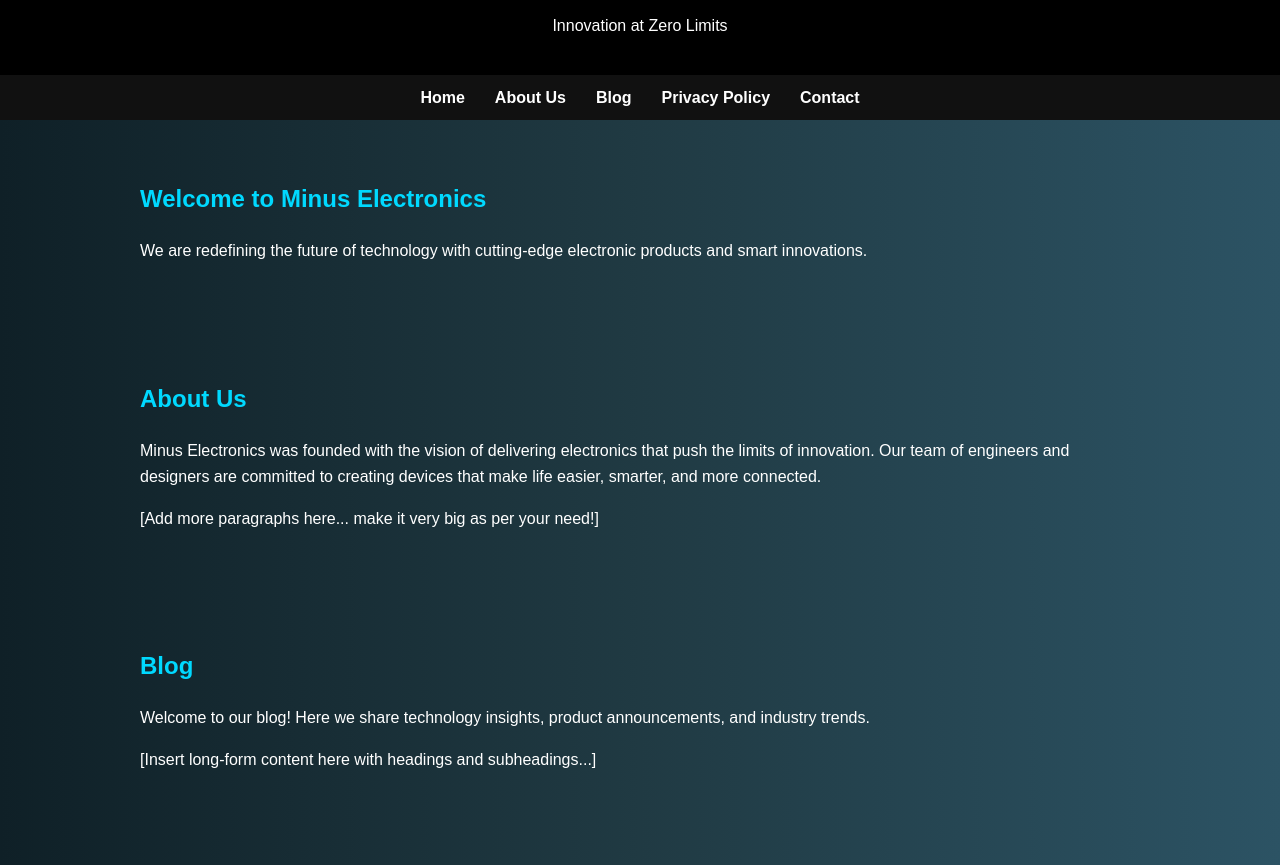
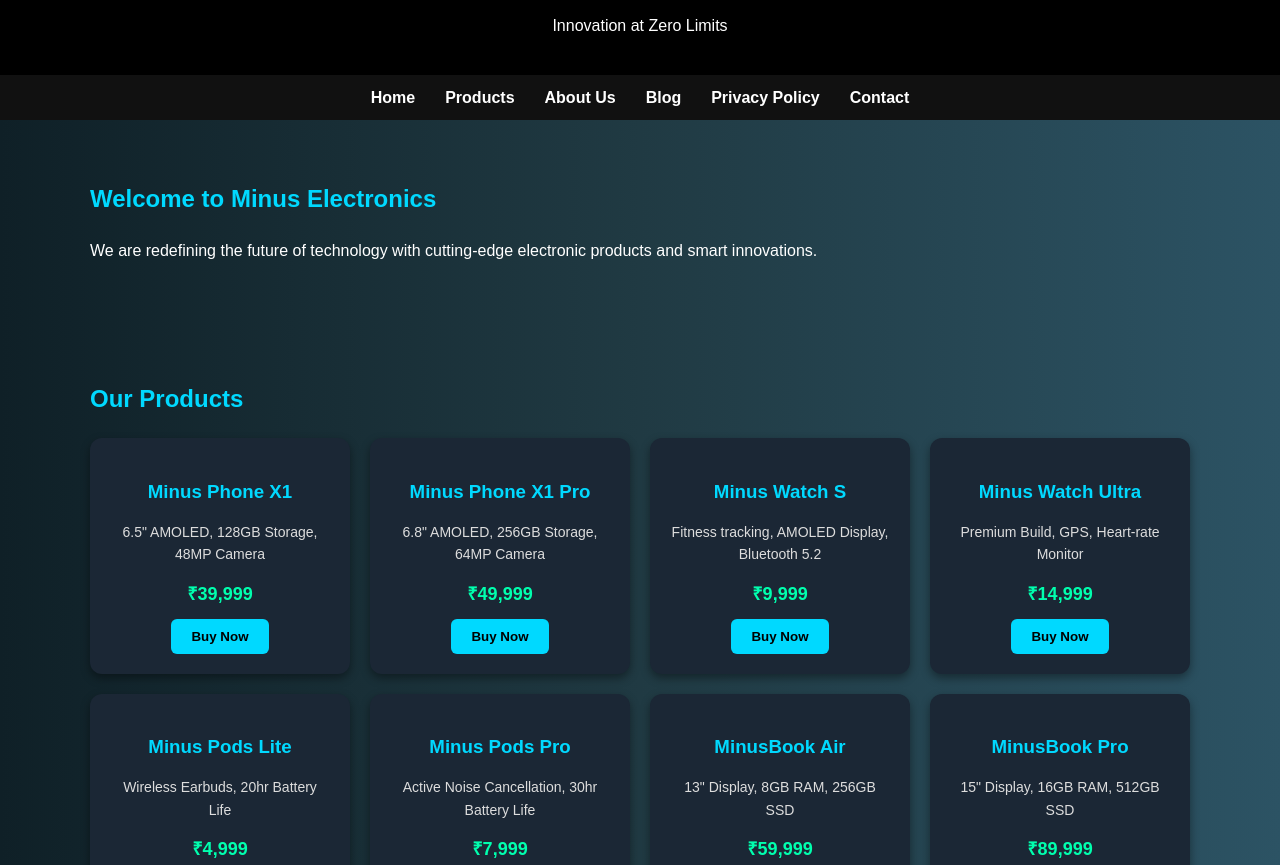
Before and after one commit to tanishmohansundar-byte/Interlinse-Electronics, a plain HTML site: page index.html in a window 1280 px wide. Shown: the part 87-952 px from the top of the page. Drawn offline with Linux system fonts and the light colour scheme.

Commit message:
Update index.html

```diff
--- a/index.html
+++ b/index.html
@@ -39,12 +39,50 @@
     }
     section {
       padding: 40px;
-      max-width: 1000px;
+      max-width: 1100px;
       margin: auto;
     }
     h2 {
       color: #00d9ff;
       margin-bottom: 20px;
+    }
+    .product-grid {
+      display: grid;
+      grid-template-columns: repeat(auto-fit, minmax(220px, 1fr));
+      gap: 20px;
+    }
+    .product-card {
+      background: #1b2735;
+      padding: 20px;
+      border-radius: 12px;
+      text-align: center;
+      box-shadow: 0px 4px 10px rgba(0,0,0,0.4);
+    }
+    .product-card h3 {
+      color: #00d9ff;
+      margin-bottom: 10px;
+    }
+    .product-card p {
+      font-size: 14px;
+      color: #ddd;
+    }
+    .price {
+      font-size: 18px;
+      font-weight: bold;
+      color: #00ffae;
+      margin: 10px 0;
+    }
+    .buy-btn {
+      background: #00d9ff;
+      border: none;
+      padding: 10px 20px;
+      border-radius: 6px;
+      cursor: pointer;
+      font-weight: bold;
+      transition: 0.3s;
+    }
+    .buy-btn:hover {
+      background: #00aacc;
     }
     footer {
       background: #111;
@@ -63,6 +101,7 @@
 
   <nav>
     <a href="#home">Home</a>
+    <a href="#products">Products</a>
     <a href="#about">About Us</a>
     <a href="#blog">Blog</a>
     <a href="#privacy">Privacy Policy</a>
@@ -74,38 +113,77 @@
     <p>We are redefining the future of technology with cutting-edge electronic products and smart innovations.</p>
   </section>
 
+  <section id="products">
+    <h2>Our Products</h2>
+    <div class="product-grid">
+      <!-- Phones -->
+      <div class="product-card">
+        <h3>Minus Phone X1</h3>
+        <p>6.5" AMOLED, 128GB Storage, 48MP Camera</p>
+        <div class="price">₹39,999</div>
+        <button class="buy-btn">Buy Now</button>
+      </div>
+      <div class="product-card">
+        <h3>Minus Phone X1 Pro</h3>
+        <p>6.8" AMOLED, 256GB Storage, 64MP Camera</p>
+        <div class="price">₹49,999</div>
+        <button class="buy-btn">Buy Now</button>
+      </div>
+      <!-- Smartwatches -->
+      <div class="product-card">
+        <h3>Minus Watch S</h3>
+        <p>Fitness tracking, AMOLED Display, Bluetooth 5.2</p>
+        <div class="price">₹9,999</div>
+        <button class="buy-btn">Buy Now</button>
+      </div>
+      <div class="product-card">
+        <h3>Minus Watch Ultra</h3>
+        <p>Premium Build, GPS, Heart-rate Monitor</p>
+        <div class="price">₹14,999</div>
+        <button class="buy-btn">Buy Now</button>
+      </div>
+      <!-- AirPods -->
+      <div class="product-card">
+        <h3>Minus Pods Lite</h3>
+        <p>Wireless Earbuds, 20hr Battery Life</p>
+        <div class="price">₹4,999</div>
+        <button class="buy-btn">Buy Now</button>
+      </div>
+      <div class="product-card">
+        <h3>Minus Pods Pro</h3>
+        <p>Active Noise Cancellation, 30hr Battery Life</p>
+        <div class="price">₹7,999</div>
+        <button class="buy-btn">Buy Now</button>
+      </div>
+      <!-- Laptops -->
+      <div class="product-card">
+        <h3>MinusBook Air</h3>
+        <p>13" Display, 8GB RAM, 256GB SSD</p>
+        <div class="price">₹59,999</div>
+        <button class="buy-btn">Buy Now</button>
+      </div>
+      <div class="product-card">
+        <h3>MinusBook Pro</h3>
+        <p>15" Display, 16GB RAM, 512GB SSD</p>
+        <div class="price">₹89,999</div>
+        <button class="buy-btn">Buy Now</button>
+      </div>
+    </div>
+  </section>
+
   <section id="about">
     <h2>About Us</h2>
-    <p>
-      Minus Electronics was founded with the vision of delivering electronics that push the limits of innovation.
-      Our team of engineers and designers are committed to creating devices that make life easier, smarter, and more connected.
-      <!-- Expand this into very big content by repeating paragraphs or adding company story -->
-    </p>
-    <p>
-      [Add more paragraphs here... make it very big as per your need!]
-    </p>
+    <p>[Expand this into very big content about your company]</p>
   </section>
 
   <section id="blog">
     <h2>Blog</h2>
-    <p>
-      Welcome to our blog! Here we share technology insights, product announcements, and industry trends.
-      <!-- Add large articles here -->
-    </p>
-    <p>
-      [Insert long-form content here with headings and subheadings...]
-    </p>
+    <p>[Write long articles, product insights, and tech news here]</p>
   </section>
 
   <section id="privacy">
     <h2>Privacy Policy</h2>
-    <p>
-      Your privacy is important to us. This Privacy Policy explains how Minus Electronics collects, uses, and safeguards your information.
-      <!-- Add very very long legal-style text here -->
-    </p>
-    <p>
-      [Expand this into multiple pages worth of content if needed...]
-    </p>
+    <p>[Insert very very big privacy policy here]</p>
   </section>
 
   <section id="contact">
```
